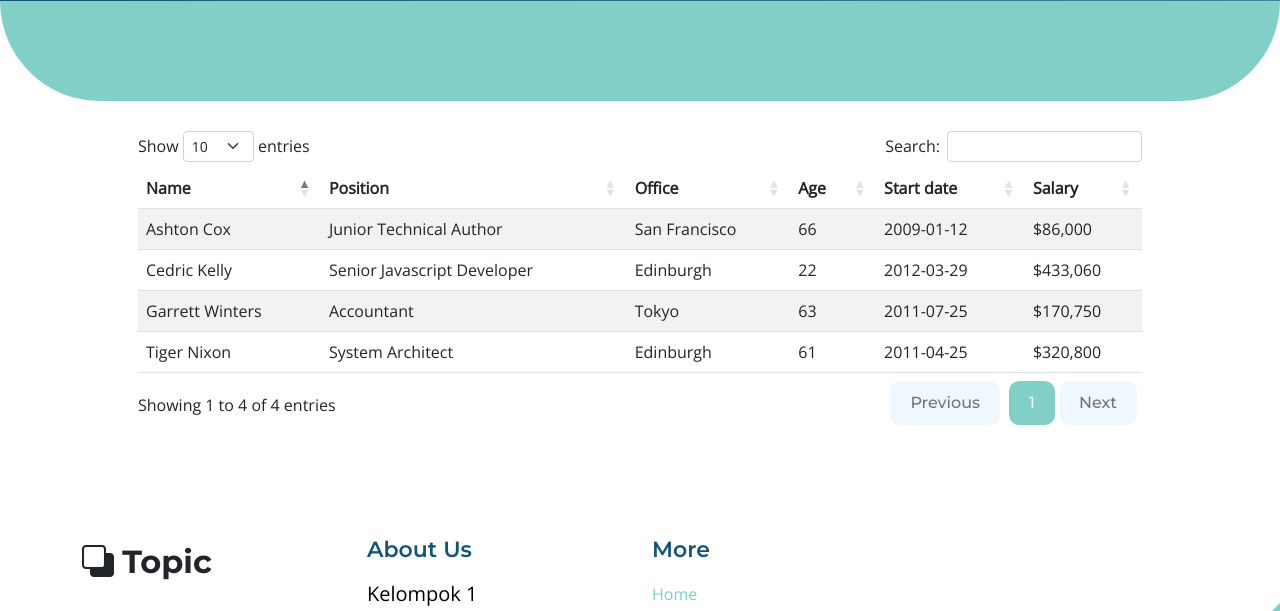
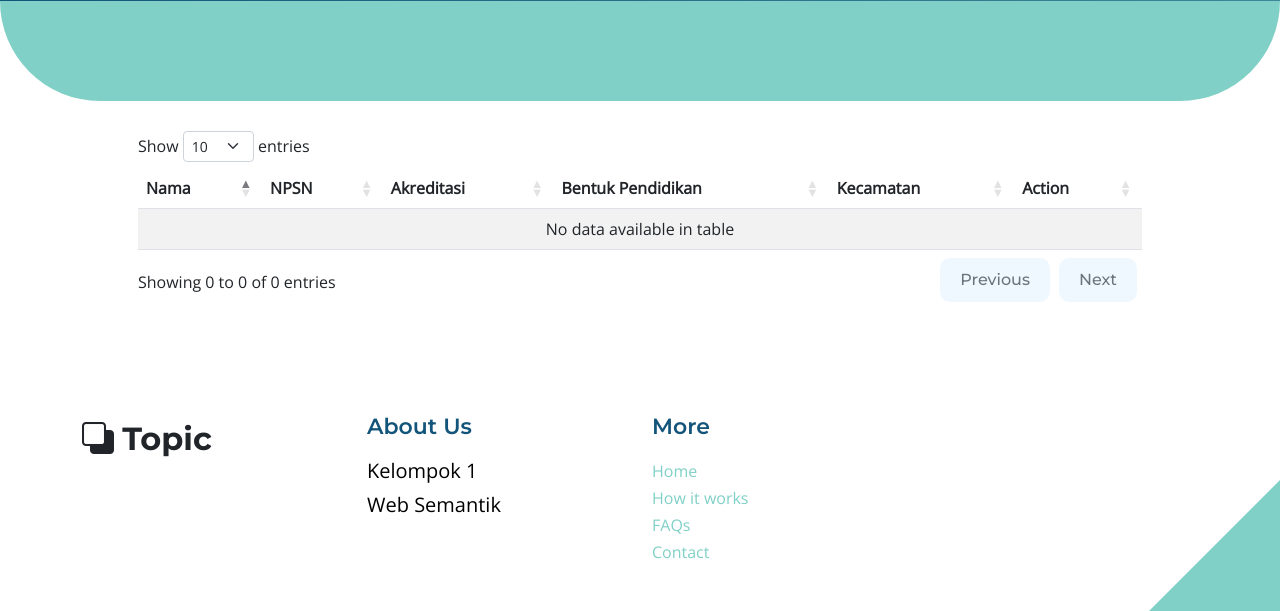
Before and after one commit to saidmazaya/EduSearch, a Flask app: template templates/index.html in a window 1280 px wide. Shown: the part 511-1122 px from the top of the page. Run offline with Flask 3, Linux system fonts and the light colour scheme; the template is opened without the code that fills it, so the values that code supplies are empty; some libraries are stand-ins or nearby versions.

Commit message:
Data Tabel

```diff
--- a/app.py
+++ b/app.py
@@ -1,7 +1,9 @@
-from flask import Flask, render_template
+from flask import Flask, render_template, jsonify
 from rdflib import Graph, Namespace,Literal,URIRef
 from rdflib.plugins.sparql import prepareQuery
 from SPARQLWrapper import SPARQLWrapper, JSON
+import json
+
 app = Flask(__name__)
 # Deklarasi Namespace
 INSTANSI_SUMUT = Namespace("https:///schema/Instansi_sumut#")
@@ -32,6 +34,23 @@ WHERE {{
 }}
 """
 
+query_all = f"""
+{PREFIXES}
+
+SELECT DISTINCT  ?namaSekolah ?npsn ?akreditasi ?bentukPendidikan ?kecamatan
+WHERE {{
+    OPTIONAL {{
+        ?individu instansi:namaSekolah ?namaSekolah ;
+                instansi:NPSN ?npsn ;
+                instansi:akreditasi ?akreditasi ;
+                instansi:kindOf ?bentukPendidikan ;
+                instansi:locatedIn ?kecamatan .
+    }}
+}}
+"""
+
+    # nama , NPSN, bentuk pendidikan, Kecamatan, action
+#
 @app.route('/tk')
 def tk_ar_rayhan_info():
     results = run_query(query_string)
@@ -48,7 +67,9 @@ def home():
 
 @app.route('/index')
 def index():
-    return render_template('index.html')
+    all_query = run_query(query_all)
+
+    return render_template('index.html', all_query=all_query)
 
 @app.route('/topic')
 def topic():
--- a/templates/index.html
+++ b/templates/index.html
@@ -107,47 +107,33 @@ https://templatemo.com/tm-590-topic-listing
                 <table id="example" class="table table-striped" style="width:100%">
                     <thead>
                         <tr>
-                            <th>Name</th>
-                            <th>Position</th>
-                            <th>Office</th>
-                            <th>Age</th>
-                            <th>Start date</th>
-                            <th>Salary</th>
+                            <th>Nama</th>
+                            <th>NPSN</th>
+                            <th>Akreditasi</th>
+                            <th>Bentuk Pendidikan</th>
+                            <th>Kecamatan</th>
+                            <th>Action</th>
                         </tr>
                     </thead>
                     <tbody>
+                        {% for school in all_query %}
                         <tr>
-                            <td>Tiger Nixon</td>
-                            <td>System Architect</td>
-                            <td>Edinburgh</td>
-                            <td>61</td>
-                            <td>2011-04-25</td>
-                            <td>$320,800</td>
+                            <td>{{ school["namaSekolah"]["value"] }}</td>
+                            <td>{{ school["npsn"]["value"] }}</td>
+                            {% if school["akreditasi"]["value"] == "" %}
+                                <td>None</td>
+                            {% else %}
+                                <td>{{ school["akreditasi"]["value"] }}</td>
+                            {% endif %}
+                            <td>{{ school["bentukPendidikan"]["value"].replace('https:///schema/Instansi_sumut#', '').replace('_', ' ') }}</td>
+                            <td>{{ school["kecamatan"]["value"].replace('https:///schema/Instansi_sumut#Kecamatan', '').replace('_', ' ') }}</td>
+                            <!-- Add more cells as needed -->
+                            <td>
+                                <!-- Add action buttons or links as needed -->
+                                <a href="#">View Details</a>
+                            </td>
                         </tr>
-                        <tr>
-                            <td>Garrett Winters</td>
-                            <td>Accountant</td>
-                            <td>Tokyo</td>
-                            <td>63</td>
-                            <td>2011-07-25</td>
-                            <td>$170,750</td>
-                        </tr>
-                        <tr>
-                            <td>Ashton Cox</td>
-                            <td>Junior Technical Author</td>
-                            <td>San Francisco</td>
-                            <td>66</td>
-                            <td>2009-01-12</td>
-                            <td>$86,000</td>
-                        </tr>
-                        <tr>
-                            <td>Cedric Kelly</td>
-                            <td>Senior Javascript Developer</td>
-                            <td>Edinburgh</td>
-                            <td>22</td>
-                            <td>2012-03-29</td>
-                            <td>$433,060</td>
-                        </tr>
+                        {% endfor %}
                     </tbody>
                 </table>
             </section>
@@ -210,7 +196,14 @@ https://templatemo.com/tm-590-topic-listing
         <script src="js/custom.js"></script>
         <script src="https://cdn.datatables.net/1.13.6/js/jquery.dataTables.min.js"></script>
         <script src="https://cdn.datatables.net/1.13.6/js/dataTables.bootstrap5.min.js"></script>
-        <script> new DataTable('#example'); </script>
+        <script>
+            // Initialize DataTable without search feature
+            document.addEventListener('DOMContentLoaded', function() {
+                var dataTable = new DataTable('#example', {
+                    searching: false
+                });
+            });
+        </script>
 
     </body>
 </html>
```
